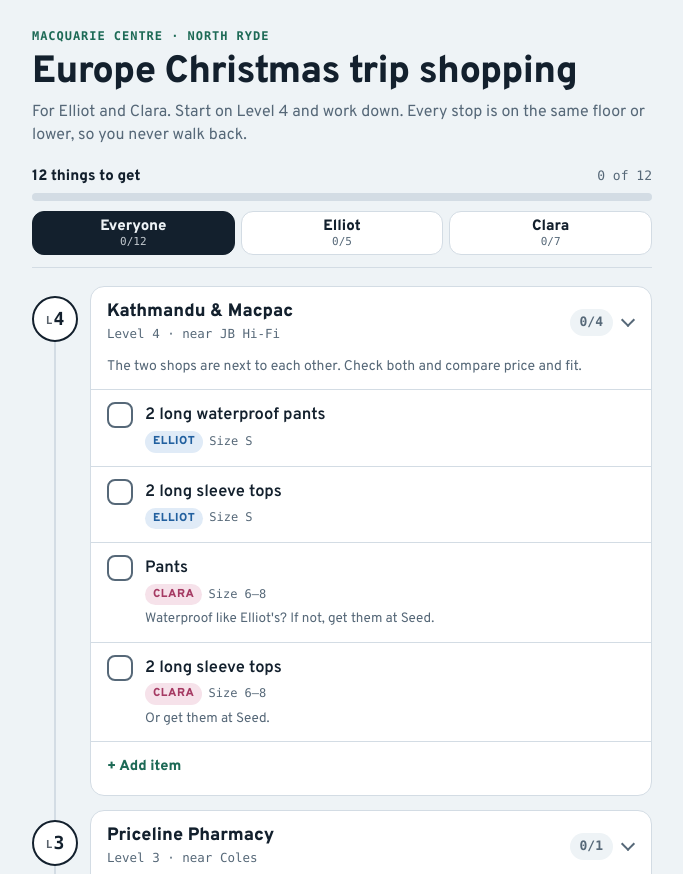
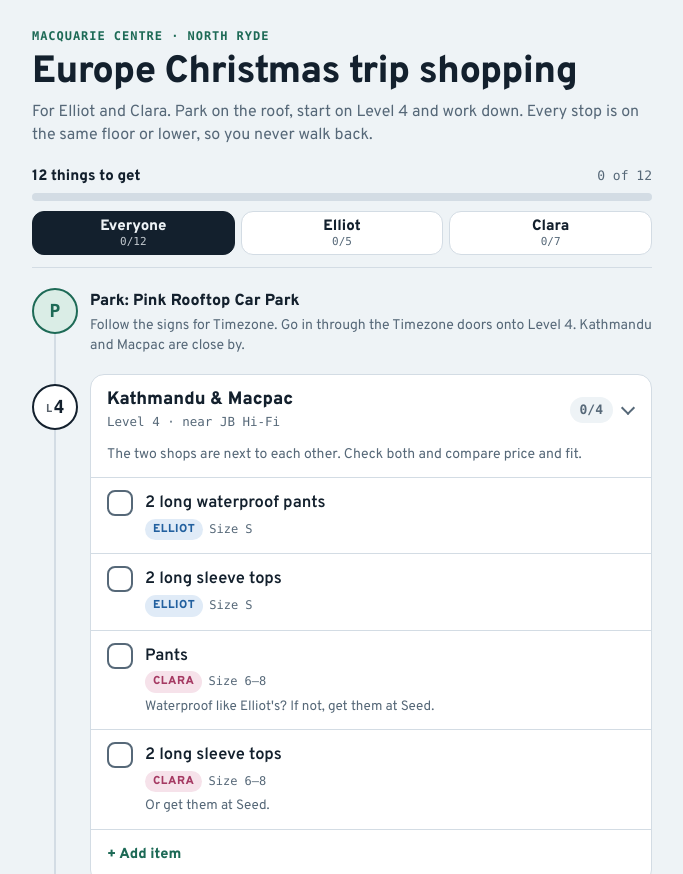
Before and after one commit to unknowncharicter/Europe-Christmas-trip-shopping-list, a plain HTML site: page index.html in a window 1280 px wide. Shown: the top 874 px of the page, without its empty margins (298-981 px from the left). Drawn offline with Linux system fonts and the light colour scheme; a web font is replaced by a local one.

Commit message:
Add car park start and finish to the route
Co-Authored-By: Claude Opus 5.5 <noreply@anthropic.com>
Claude-Session: https://claude.ai/code/session_01GKwR6jD5zdwEjAEbvixCBs

```diff
--- a/index.html
+++ b/index.html
@@ -176,6 +176,8 @@ h1{margin:0; font-size:32px; line-height:1.05; font-weight:800; letter-spacing:-
 .ms-text{display:grid; gap:2px; align-content:center; padding-block:4px; color:var(--muted); font-size:14px}
 .ms-text strong{color:var(--elliot); font-size:16px; font-weight:800}
 .milestone.is-done .flag{border-style:solid; background:var(--elliot); color:var(--surface); font-size:20px}
+.marker .flag{border:2px solid var(--route); background:var(--route-soft); color:var(--route); font-family:var(--mono); font-size:18px}
+.marker .ms-text strong{color:var(--ink)}
 
 /* Tips */
 .tips{margin-top:34px; display:grid; gap:12px}
@@ -199,7 +201,7 @@ h1{margin:0; font-size:32px; line-height:1.05; font-weight:800; letter-spacing:-
   <header class="intro">
     <p class="eyebrow">Macquarie Centre · North Ryde</p>
     <h1>Europe Christmas trip shopping</h1>
-    <p class="lede">For Elliot and Clara. Start on Level 4 and work down. Every stop is on the same floor or lower, so you never walk back.</p>
+    <p class="lede">For Elliot and Clara. Park on the roof, start on Level 4 and work down. Every stop is on the same floor or lower, so you never walk back.</p>
   </header>
 
   <div class="bar">
@@ -238,6 +240,8 @@ h1{margin:0; font-size:32px; line-height:1.05; font-weight:800; letter-spacing:-
 
   // Shops in walking order. Locations from the Macquarie Centre store directory.
   var STOPS = [
+    { marker: true, title: "Park: Pink Rooftop Car Park",
+      text: "Follow the signs for Timezone. Go in through the Timezone doors onto Level 4. Kathmandu and Macpac are close by." },
     { id: "l4", level: "4", name: "Kathmandu & Macpac", where: "Level 4 · near JB Hi-Fi",
       tip: "The two shops are next to each other. Check both and compare price and fit.",
       items: [
@@ -271,7 +275,9 @@ h1{margin:0; font-size:32px; line-height:1.05; font-weight:800; letter-spacing:-
       ] },
     { id: "backup", level: "1", who: "c", optional: true, name: "Backup for shoes", where: "Level 1 · Shoes & Sox or Williams",
       tip: "Only if Myer had nothing. Shoes & Sox is near Hobbyco and has a big kids range. Williams is near Big W.",
-      items: [] }
+      items: [] },
+    { marker: true, title: "Back to the car",
+      text: "Go back up to Level 4 and out the Timezone doors to the Pink Rooftop Car Park." }
   ];
 
   var WHO = { e: "Elliot", c: "Clara", b: "Both" };
@@ -318,7 +324,7 @@ h1{margin:0; font-size:32px; line-height:1.05; font-weight:800; letter-spacing:-
   function matches(it, f) { return f === "all" || it.who === f || it.who === "b"; }
   function allItems() {
     var out = [];
-    STOPS.forEach(function (s) { if (!s.milestone) out = out.concat(itemsOf(s)); });
+    STOPS.forEach(function (s) { if (!s.milestone && !s.marker) out = out.concat(itemsOf(s)); });
     return out;
   }
   function counts(f) {
@@ -443,11 +449,19 @@ h1{margin:0; font-size:32px; line-height:1.05; font-weight:800; letter-spacing:-
         h("span", { text: eDone ? "The rest of the stops are for Clara." : (c.total - c.done) + " of Elliot's things still to get." })));
   }
 
+  function renderMarker(s) {
+    return h("li", { class: "milestone marker" },
+      h("div", { class: "rail" }, h("span", { class: "flag", "aria-hidden": "true", text: "P" })),
+      h("div", { class: "ms-text" }, h("strong", { text: s.title }), h("span", { text: s.text })));
+  }
+
   function render(focusId) {
     var f = state.filter;
     var route = document.getElementById("route");
     route.textContent = "";
-    STOPS.forEach(function (s) { route.append(s.milestone ? renderMilestone() : renderStop(s, f)); });
+    STOPS.forEach(function (s) {
+      route.append(s.marker ? renderMarker(s) : s.milestone ? renderMilestone() : renderStop(s, f));
+    });
 
     var all = counts("all"), e = counts("e"), c = counts("c"), cur = counts(f);
     var left = cur.total - cur.done;
```
